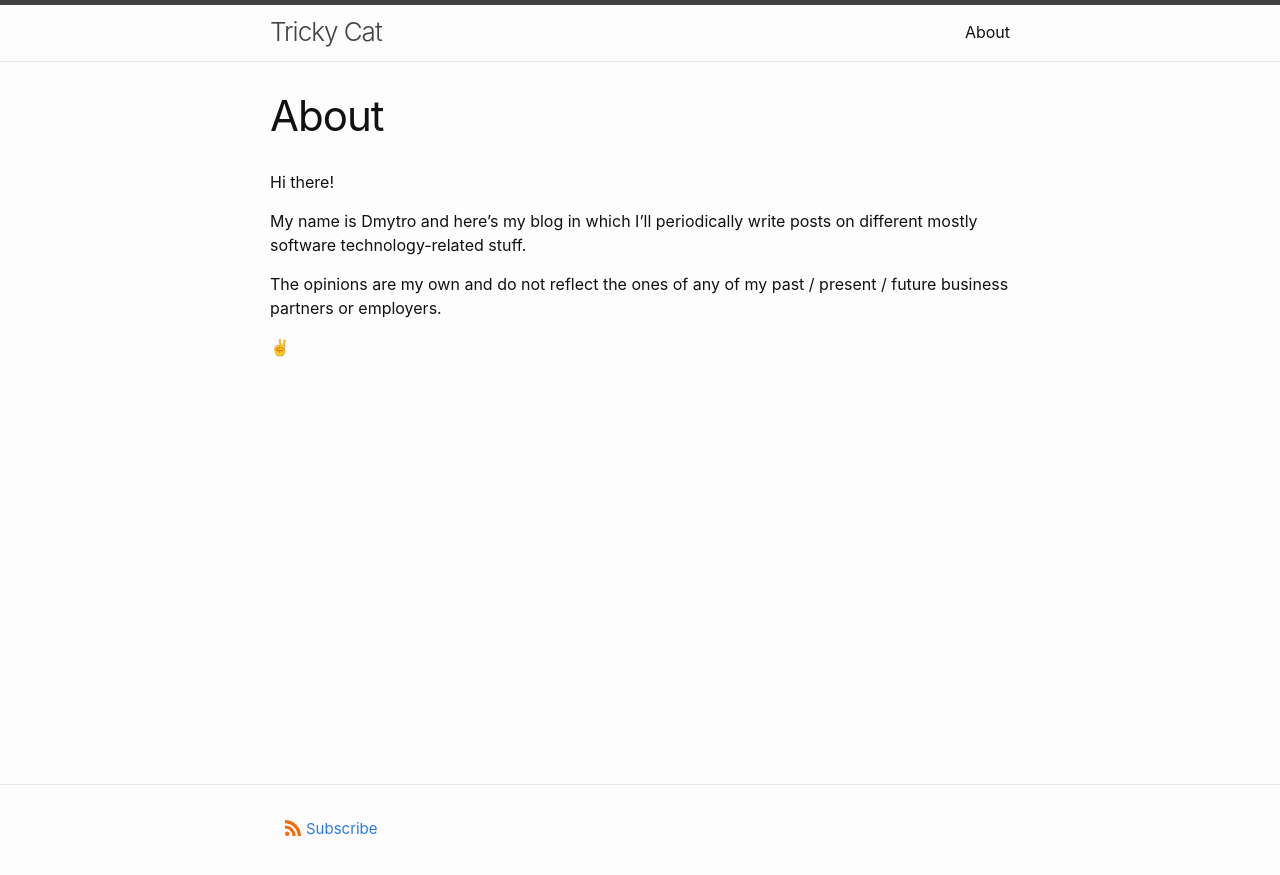
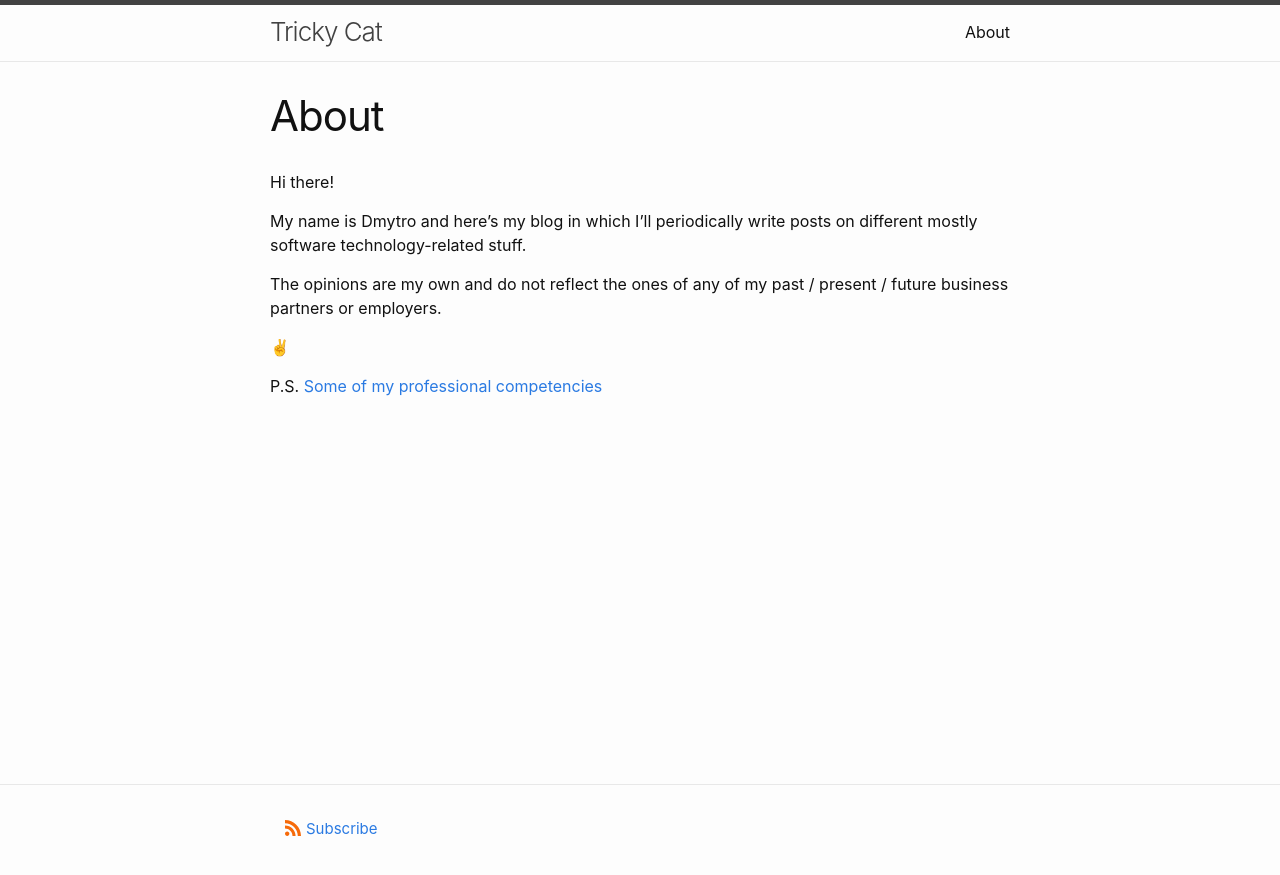
Before and after one commit to TrickyCat/trickycat.github.io, a Jekyll site: the page built from about.md, in a window 1280 px wide. Shown: the top 875 px of the page. Built offline with Jekyll 4.4.1, drawn with Linux system fonts in a browser that asks for light colours; emoji names are drawn with the system emoji font.

Commit message:
Update "about me"

```diff
--- a/about.md
+++ b/about.md
@@ -11,3 +11,5 @@
 The opinions are my own and do not reflect the ones of any of my past / present / future business partners or employers.
 
 :v:
+
+P.S. [Some of my professional competencies](https://bit.ly/doroshenko-bwc)
```
